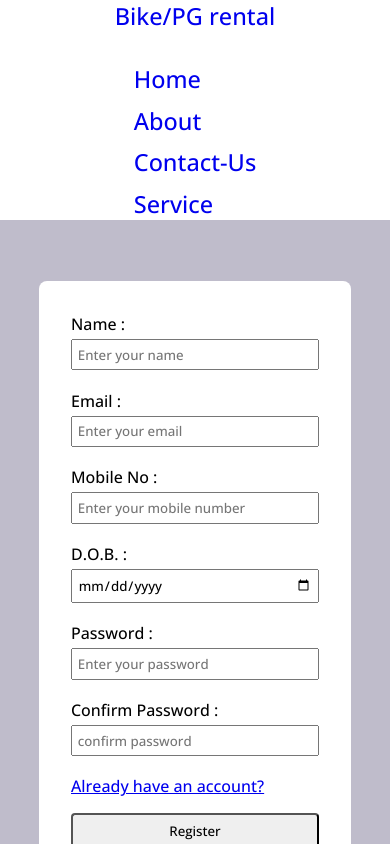
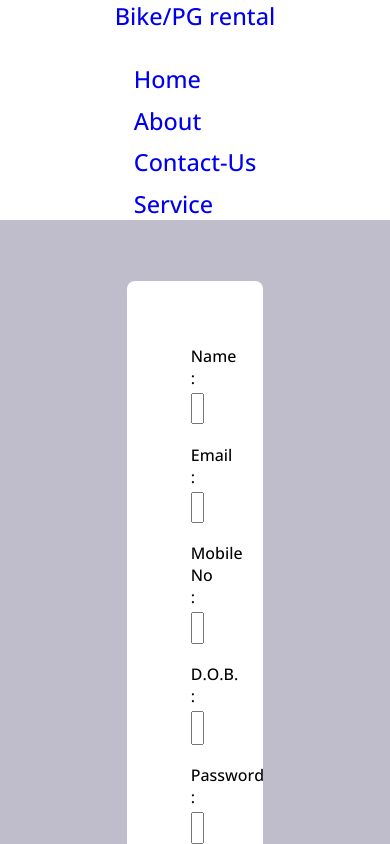
Before and after one commit to arjun2010-ece/bike_pg_rental_system, a React (Vite) app: page /pg-rental/admin/signup in a window 390 px wide. Shown: the top 844 px of the page. Built offline with nearby package versions, Linux system fonts and the light colour scheme.

Commit message:
refactored admin file path and folders

```diff
--- a/src/pages/bikeAdmin/signup/AdminSignup.css
+++ b/src/pages/bike/admin/login/AdminLogin.css
@@ -1,15 +1,16 @@
-.admin-form-container {
+.admin-login-form-container {
   display: flex;
   justify-content: center;
-  margin-top: 3.8rem;
 }
 
-.admin-form {
+.admin-login-form {
   width: 35%;
   padding: 4rem;
   border-radius: 8px;
   background-color: #fff;
   cursor: pointer;
+  margin-top: 3.8rem;
+  margin-bottom: 3.8rem;
 }
 
 .btn-group {
--- a/src/pages/pgAdmin/login/AdminLogin.jsx
+++ b/src/pages/bike/admin/login/AdminLogin.jsx
@@ -1,12 +1,12 @@
 import React from "react";
 import { Link } from "react-router-dom";
-import FormInput from "../../../components/FormInput";
+import FormInput from "../../../../components/FormInput";
 import "./AdminLogin.css";
 
-const PGAdminpageLogin = () => {
+const BikeAdminpageLogin = () => {
   return (
-    <div className="admin-form-container">
-      <form className="admin-form">
+    <div className="admin-login-form-container">
+      <form className="admin-login-form">
         <FormInput
           label="Email"
           inputType="text"
@@ -22,7 +22,7 @@ const PGAdminpageLogin = () => {
         />
 
         <div className="btn-group">
-          <Link to="/pg-rental/admin/signup">Sign up</Link>
+          <Link to="/bike-rental/admin/signup">Sign up</Link>
           <button>Login</button>
         </div>
       </form>
@@ -30,4 +30,4 @@ const PGAdminpageLogin = () => {
   );
 };
 
-export default PGAdminpageLogin;
+export default BikeAdminpageLogin;
--- a/src/pages/pgAdmin/signup/AdminSignup.css
+++ b/src/pages/bike/admin/signup/AdminSignup.css
@@ -1,15 +1,17 @@
-.admin-form-container {
+.admin-signup-form-container-bike {
   display: flex;
   justify-content: center;
-  margin-top: 3.8rem;
+  border: 6px solid green;
 }
 
-.admin-form {
+.admin-signup-form-bike {
   width: 35%;
   padding: 4rem;
   border-radius: 8px;
   background-color: #fff;
   cursor: pointer;
+  margin-top: 3.8rem;
+  margin-bottom: 3.8rem;
 }
 
 .btn-group {
--- a/src/pages/pgAdmin/signup/AdminSignup.jsx
+++ b/src/pages/bike/admin/signup/AdminSignup.jsx
@@ -1,12 +1,12 @@
 import React from "react";
 import { Link } from "react-router-dom";
-import FormInput from "../../../components/FormInput";
+import FormInput from "../../../../components/FormInput";
 import "./AdminSignup.css";
 
-const PGAdminpageSignup = () => {
+const BikeAdminpageSignup = () => {
   return (
-    <div className="admin-form-container">
-      <form className="admin-form">
+    <div className="admin-signup-form-container-bike">
+      <form className="admin-signup-form-bike">
         <FormInput
           label="Name"
           inputType="text"
@@ -45,7 +45,7 @@ const PGAdminpageSignup = () => {
         />
 
         <div className="btn-group">
-          <Link to="/pg-rental/admin/login">Already have an account?</Link>
+          <Link to="/bike-rental/admin/login">Already have an account?</Link>
           <button>Register</button>
         </div>
       </form>
@@ -53,4 +53,4 @@ const PGAdminpageSignup = () => {
   );
 };
 
-export default PGAdminpageSignup;
+export default BikeAdminpageSignup;
--- a/src/pages/bikeAdmin/login/AdminLogin.css
+++ b/src/pages/pg/admin/login/AdminLogin.css
@@ -1,15 +1,16 @@
-.admin-form-container {
+.admin-login-form-container-pg {
     display: flex;
     justify-content: center;
-    margin-top: 3.8rem;
   }
 
-  .admin-form {
+  .admin-login-form-pg {
     width: 35%;
     padding: 4rem;
     border-radius: 8px;
     background-color: #fff;
     cursor: pointer;
+    margin-top: 3.8rem;
+    margin-bottom: 3.8rem;
   }
 
   .btn-group {
--- a/src/pages/bikeAdmin/login/AdminLogin.jsx
+++ b/src/pages/pg/admin/login/AdminLogin.jsx
@@ -1,12 +1,12 @@
 import React from "react";
 import { Link } from "react-router-dom";
-import FormInput from "../../../components/FormInput";
+import FormInput from "../../../../components/FormInput";
 import "./AdminLogin.css";
 
-const BikeAdminpageLogin = () => {
+const PGAdminpageLogin = () => {
   return (
-    <div className="admin-form-container">
-      <form className="admin-form">
+    <div className="admin-login-form-container-pg">
+      <form className="admin-login-form-pg">
         <FormInput
           label="Email"
           inputType="text"
@@ -22,7 +22,7 @@ const BikeAdminpageLogin = () => {
         />
 
         <div className="btn-group">
-          <Link to="/bike-rental/admin/signup">Sign up</Link>
+          <Link to="/pg-rental/admin/signup">Sign up</Link>
           <button>Login</button>
         </div>
       </form>
@@ -30,4 +30,4 @@ const BikeAdminpageLogin = () => {
   );
 };
 
-export default BikeAdminpageLogin;
+export default PGAdminpageLogin;
--- /dev/null
+++ b/src/pages/pg/admin/signup/AdminSignup.css
@@ -0,0 +1,47 @@
+.admin-signup-form-container-pg {
+  display: flex;
+  justify-content: center;
+}
+
+.admin-signup-form-pg {
+  width: 35%;
+  padding: 4rem;
+  border-radius: 8px;
+  background-color: #fff;
+  cursor: pointer;
+  margin-top: 3.8rem;
+  margin-bottom: 3.8rem;
+}
+
+.btn-group {
+  display: flex;
+  flex-direction: column;
+  justify-content: center;
+  gap: 1rem;
+}
+
+.btn-group button {
+  padding: 7px 14px;
+  border-radius: 4px;
+  outline: none;
+  cursor: pointer;
+}
+
+@media screen and (max-width: 991px) {
+  .admin-form {
+    width: 45%;
+  }
+}
+
+@media screen and (max-width: 767px) {
+    .admin-form {
+      width: 60%;
+    }
+  }
+
+  @media screen and (max-width: 575px) {
+    .admin-form {
+      width: 80%;
+      padding: 2rem;
+    }
+  }
--- a/src/pages/bikeAdmin/signup/AdminSignup.jsx
+++ b/src/pages/pg/admin/signup/AdminSignup.jsx
@@ -1,12 +1,12 @@
 import React from "react";
 import { Link } from "react-router-dom";
-import FormInput from "../../../components/FormInput";
+import FormInput from "../../../../components/FormInput";
 import "./AdminSignup.css";
 
-const BikeAdminpageSignup = () => {
+const PGAdminpageSignup = () => {
   return (
-    <div className="admin-form-container">
-      <form className="admin-form">
+    <div className="admin-signup-form-container-pg">
+      <form className="admin-signup-form-pg">
         <FormInput
           label="Name"
           inputType="text"
@@ -45,7 +45,7 @@ const BikeAdminpageSignup = () => {
         />
 
         <div className="btn-group">
-          <Link to="/bike-rental/admin/login">Already have an account?</Link>
+          <Link to="/pg-rental/admin/login">Already have an account?</Link>
           <button>Register</button>
         </div>
       </form>
@@ -53,4 +53,4 @@ const BikeAdminpageSignup = () => {
   );
 };
 
-export default BikeAdminpageSignup;
+export default PGAdminpageSignup;
--- a/src/pages/pgAdmin/login/AdminLogin.css
+++ /dev/null
@@ -1,46 +0,0 @@
-.admin-form-container {
-    display: flex;
-    justify-content: center;
-    margin-top: 3.8rem;
-  }
-
-  .admin-form {
-    width: 35%;
-    padding: 4rem;
-    border-radius: 8px;
-    background-color: #fff;
-    cursor: pointer;
-  }
-
-  .btn-group {
-    display: flex;
-    flex-direction: column;
-    justify-content: center;
-    gap: 1rem;
-  }
-
-  .btn-group button {
-    padding: 7px 14px;
-    border-radius: 4px;
-    outline: none;
-    cursor: pointer;
-  }
-
-  @media screen and (max-width: 991px) {
-    .admin-form {
-      width: 45%;
-    }
-  }
-
-  @media screen and (max-width: 767px) {
-      .admin-form {
-        width: 60%;
-      }
-    }
-
-    @media screen and (max-width: 575px) {
-      .admin-form {
-        width: 80%;
-        padding: 2rem;
-      }
-    }
```
Also changed, not shown: src/route.jsx (+4 -4 lines). Lines whose indentation alone changed are shown as unchanged.
